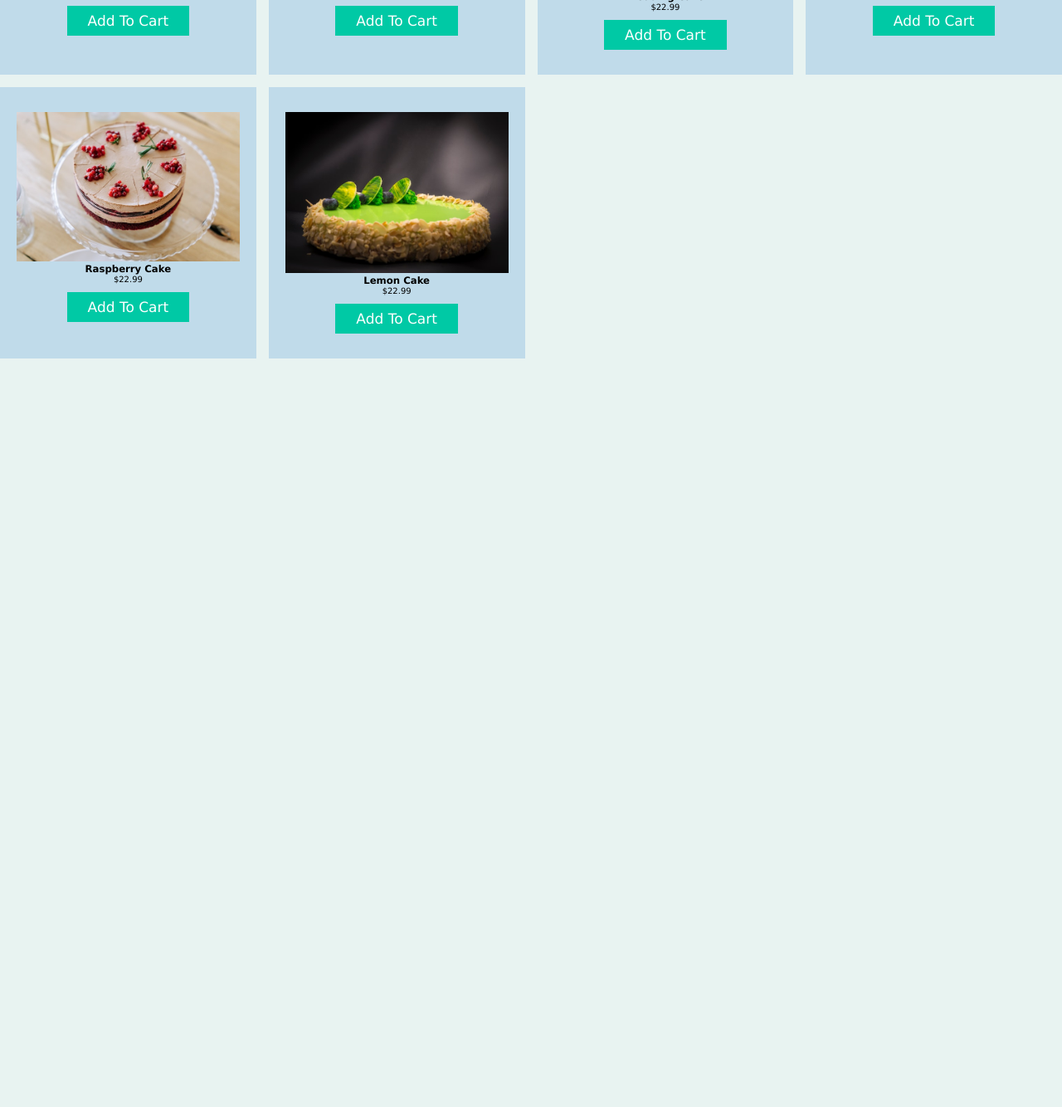
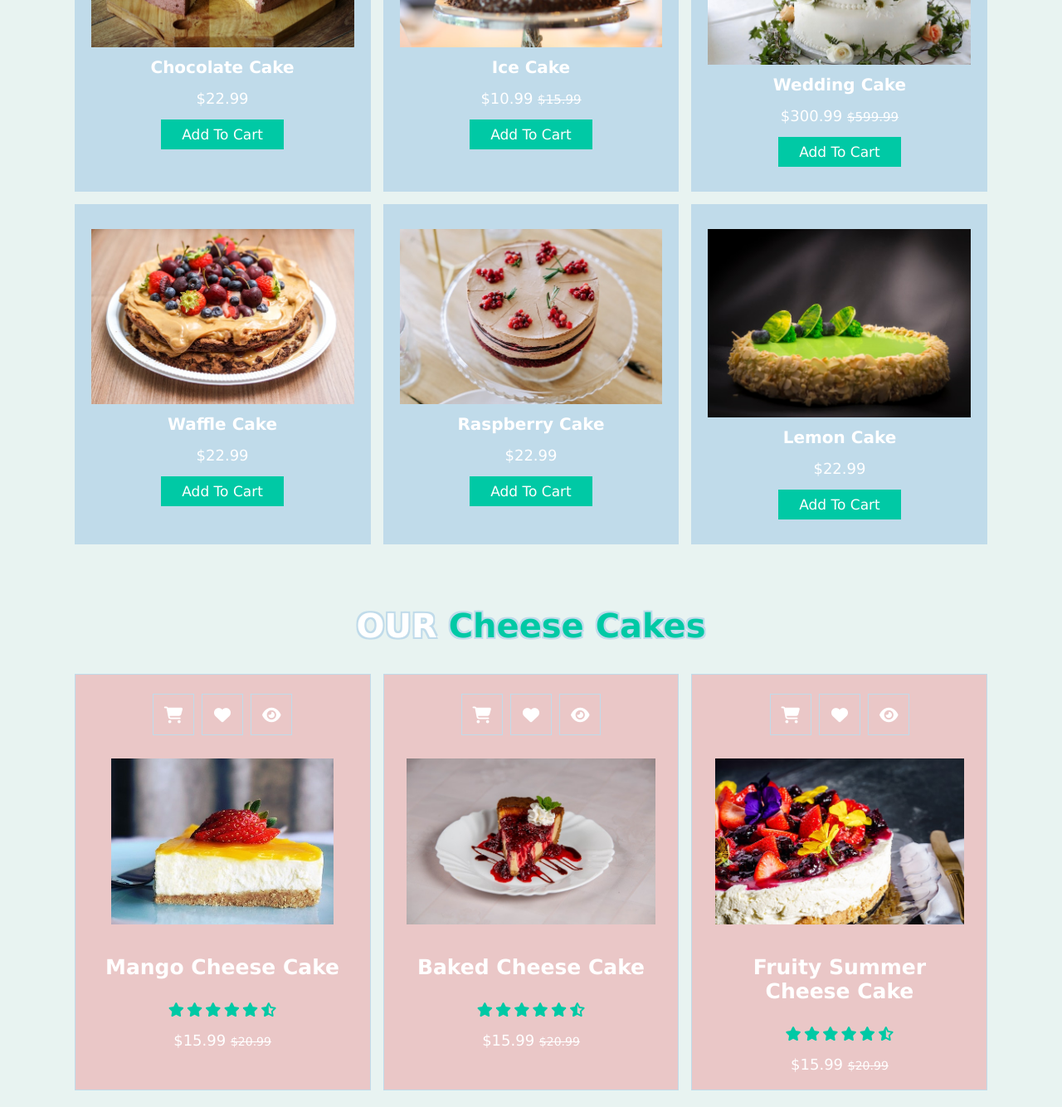
Before and after one commit to aminamrc/Bakery-Website, a plain HTML site: page index.html in a window 1280 px wide. Shown: the part 1120-2454 px from the top of the page at 83% size. Before the commit the page ends 1552 px from the top, so only its background shows below. Drawn offline with Linux system fonts and the light colour scheme.

Commit message:
cheesecake

```diff
--- a/index.html
+++ b/index.html
@@ -13,7 +13,7 @@
         <nav class="navbar">
             <a href=""> Home </a>
             <a href="#cakes"> Cakes </a>
-            <a href=""> Cheesecakes </a>
+            <a href="#cheese-cakes"> Cheesecakes </a>
             <a href=""> New Arrivals </a>
             <a href=""> About </a>
             <a href=""> Review </a>
@@ -71,7 +71,7 @@
             <a class="btn" href=""> Get yours now </a>
         </div>
     </section>
-    <div class="section cakes" id="cakes">
+    <section class="section cakes" id="cakes">
         <h3 class="title"> Our <span> Cakes </span></h3>
         <div class="wrapper">
             <div class="cake-card">
@@ -83,13 +83,13 @@
             <div class="cake-card">
                 <img src="images/cakes/cake2.jpg" alt="">
                 <h3> Ice Cake </h3>
-                <div class="price"> $22.99 </div>
+                <div class="price"> $10.99 <span> $15.99 </span> </div>
                 <a href="" class="btn"> Add to cart </a>
             </div>
             <div class="cake-card">
                 <img src="images/cakes/cake3.jpg" alt="">
                 <h3> Wedding Cake </h3>
-                <div class="price"> $22.99 </div>
+                <div class="price"> $300.99 <span> $599.99 </span> </div>
                 <a href="" class="btn"> Add to cart </a>
             </div>
             <div class="cake-card">
@@ -110,9 +110,79 @@
                 <div class="price"> $22.99 </div>
                 <a href="" class="btn"> Add to cart </a>
             </div>
-
         </div>
-    </div>
+    </section>
+    <section class="cheese-cakes" id="cheese-cakes">
+        <h1 class="title"> Our <span> Cheese Cakes </span></h1>
+        <div class="wrapper">
+            <div class="cheese-card">
+                <div class="icons">
+                    <a class="fas fa-shopping-cart"></a>
+                    <a class="fas fa-heart"></a>
+                    <a class="fas fa-eye"></a>
+                </div>
+                <div class="img">
+                    <img src="images/cheesecake/cheesecake2.jpg" alt="">
+                </div>
+                <div class="content">
+                    <h3> Mango Cheese Cake</h3>
+                    <div class="stars">
+                        <i class="fas fa-star"></i>
+                        <i class="fas fa-star"></i>
+                        <i class="fas fa-star"></i>
+                        <i class="fas fa-star"></i>
+                        <i class="fas fa-star"></i>
+                        <i class="fas fa-star-half-alt"></i>
+                    </div>
+                    <div class="price"> $15.99 <span> $20.99 </span>     </div>
+                </div>
+            </div>
+            <div class="cheese-card">
+                <div class="icons">
+                    <a class="fas fa-shopping-cart"></a>
+                    <a class="fas fa-heart"></a>
+                    <a class="fas fa-eye"></a>
+                </div>
+                <div class="img">
+                    <img src="images/cheesecake/cheesecake3.jpg" alt="">
+                </div>
+                <div class="content">
+                    <h3> Baked Cheese Cake</h3>
+                    <div class="stars">
+                        <i class="fas fa-star"></i>
+                        <i class="fas fa-star"></i>
+                        <i class="fas fa-star"></i>
+                        <i class="fas fa-star"></i>
+                        <i class="fas fa-star"></i>
+                        <i class="fas fa-star-half-alt"></i>
+                    </div>
+                    <div class="price"> $15.99 <span> $20.99 </span>     </div>
+                </div>
+            </div>
+            <div class="cheese-card">
+                <div class="icons">
+                    <a class="fas fa-shopping-cart"></a>
+                    <a class="fas fa-heart"></a>
+                    <a class="fas fa-eye"></a>
+                </div>
+                <div class="img">
+                    <img src="images/cheesecake/cheesecake4.jpg" alt="">
+                </div>
+                <div class="content">
+                    <h3> Fruity Summer Cheese Cake</h3>
+                    <div class="stars">
+                        <i class="fas fa-star"></i>
+                        <i class="fas fa-star"></i>
+                        <i class="fas fa-star"></i>
+                        <i class="fas fa-star"></i>
+                        <i class="fas fa-star"></i>
+                        <i class="fas fa-star-half-alt"></i>
+                    </div>
+                    <div class="price"> $15.99 <span> $20.99 </span>     </div>
+                </div>
+            </div>
+        </div>
+    </section>
     <script src="script.js"> </script>
 </body>
 </html>
--- a/style.css
+++ b/style.css
@@ -4,6 +4,8 @@
     --bg-color: #e8f3f1;
     --black: #2f4858;
     --card-color: #c0dbea;
+    --border: .1rem solid var(--card-color);
+    --box-shadow: 0 0 10px rgba(0, 0, 0, 0.5);
 }
 
 *{
@@ -27,6 +29,10 @@ body {
     background-color: var(--bg-color);
 }
 
+section {
+    padding: 2rem 7%;
+}
+
 .btn {
     display: inline-block;
     background-color: var(--main-color);
@@ -48,7 +54,7 @@ body {
     text-align: center;
     color:#fff;
     text-transform: uppercase;
-    padding-bottom: 3.5rem;
+    padding: 3.5rem 0;
     font-size: 4rem;
 }
 
@@ -250,9 +256,106 @@ body {
     background-color: var(--card-color);
     padding: 3rem 2rem;
     text-align: center;
+    transform-origin: top center;
 
+}
+
+.cakes .wrapper .cake-card:hover {
+    transform: scaleY(1.1);
+    background-color: var(--black);
+}
+
+
+.cakes .wrapper .cake-card:hover  *:not(a) {
+    color: var(--main-color);
 }
 
 .cakes .wrapper .cake-card img {
     width: 100%;
 }
+
+.cakes .wrapper .cake-card h3 {
+    color:#fff;
+    font-size: 2rem;
+    padding: 1rem 0;
+}
+
+.cakes .wrapper .cake-card .price {
+    color: #fff;
+    font-size: 1.8rem;
+    padding: .5rem 0;
+}
+
+.cakes .wrapper .cake-card div span {
+    color: #fff;
+    font-size: 1.5rem;
+    text-decoration: line-through;
+}
+
+/*cheesecakes*/
+
+.cheese-cakes .wrapper .cheese-card {
+    text-align: center;
+    background-color: #eac7c7;
+    padding: 2rem;
+    border: var(--border);
+}
+
+
+.cheese-cakes .wrapper .cheese-card:hover {
+    box-shadow: var(--box-shadow);
+}
+
+.cheese-cakes .wrapper .cheese-card .icons a {
+    border: var(--border);
+    height: 5rem;
+    width: 5rem;
+    color: #fff;
+    font-size: 2rem;
+    line-height: 5rem;
+    margin: 0.3rem;
+}
+
+
+.cheese-cakes .wrapper .cheese-card .icons a:hover {
+    background-color:  var(--main-color);
+    box-shadow: var(--box-shadow);
+}
+
+.cheese-cakes .wrapper .cheese-card .img {
+    padding: 2.5rem 0;
+}
+
+
+.cheese-cakes .wrapper .cheese-card .img img {
+    height: 20rem;
+}
+
+.cheese-cakes .wrapper .cheese-card .content h3 {
+    color: #fff;
+    font-size: 2.5rem;
+    margin: 1rem 0;
+}
+
+.cheese-cakes .wrapper .cheese-card .content .stars {
+    padding: 1.8rem;
+}
+
+.cheese-cakes .wrapper .cheese-card .content .stars  i{
+    font-size: 1.7rem;
+    color: var(--main-color);
+}
+
+.cheese-cakes .wrapper .cheese-card .content .price {
+    color:#fff;
+    font-size: 1.8rem;
+
+
+}
+
+.cheese-cakes .wrapper .cheese-card .content .price span {
+    color:#fff;
+    font-size: 1.4rem;
+    text-decoration: line-through;
+
+}
```
